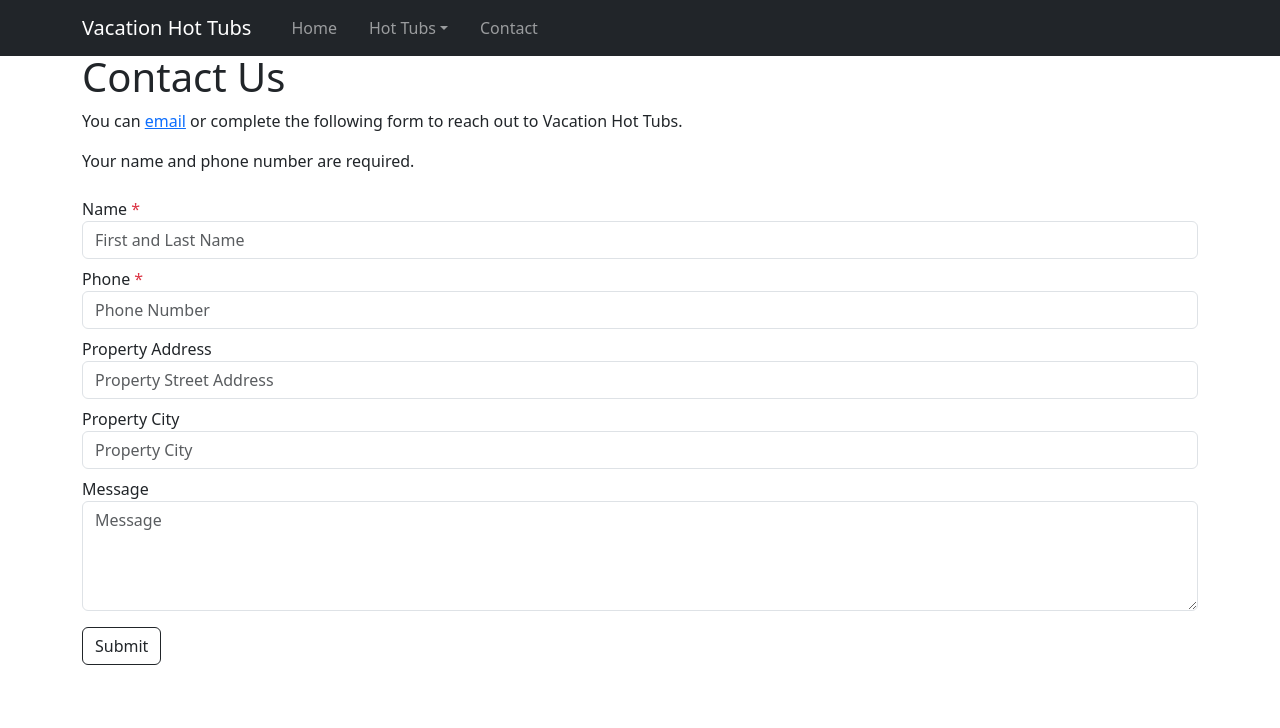
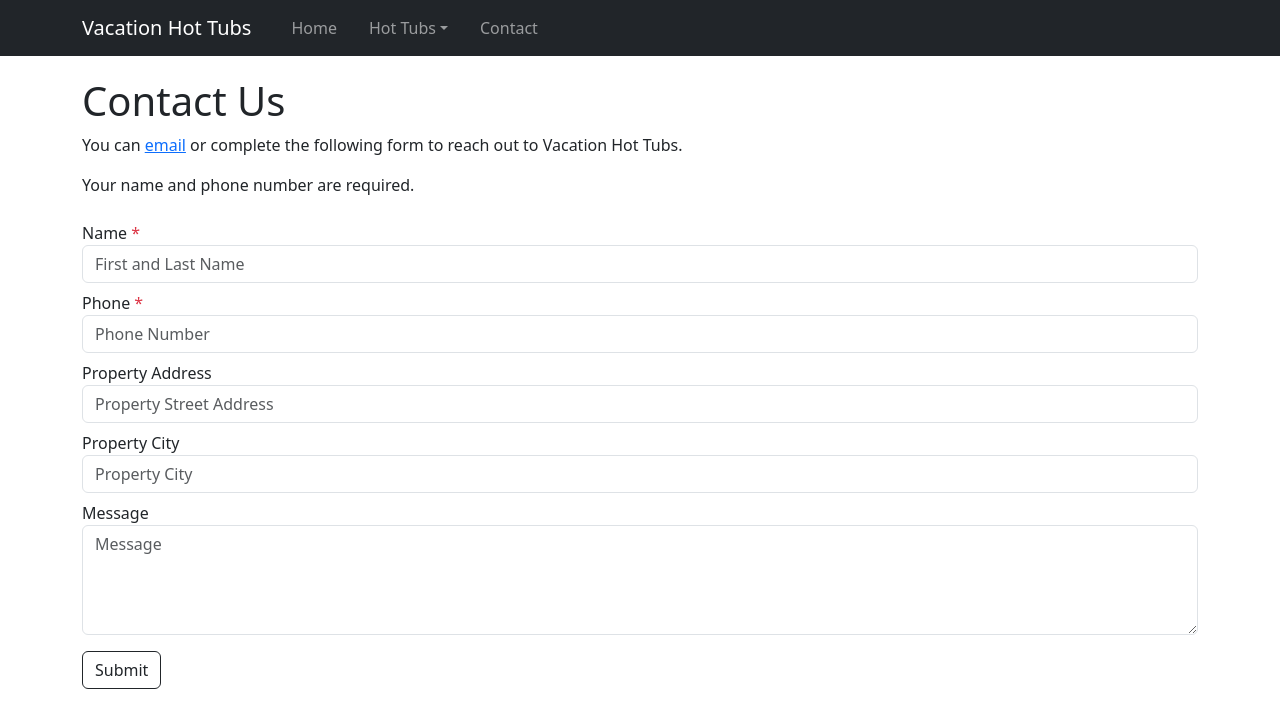
Before and after one commit to vacationhottubs/vacationhottubs.github.io, a Jekyll site: the page built from contact-us/index.html, in a window 1280 px wide. Shown: the top 728 px of the page. Built offline with Jekyll 4.4.1, drawn with Linux system fonts in a browser that asks for light colours.

Commit message:
Update index.html

```diff
--- a/contact-us/index.html
+++ b/contact-us/index.html
@@ -6,7 +6,7 @@ excerpt: Complete this form to send a message to our team about your next hot tu
 ---
 
         <div class="container pb-5">
-          <h1 class="fw-light">Contact Us</h1>
+          <h1 class="fw-light pt-4">Contact Us</h1>
           <p>You can <a href="mailto:vacationhottubs@gmail.com">email</a> or complete the following form to reach out to Vacation Hot Tubs.</p>
           <p>Your name and phone number are required.</p>
           <form action="" method="post">
```
